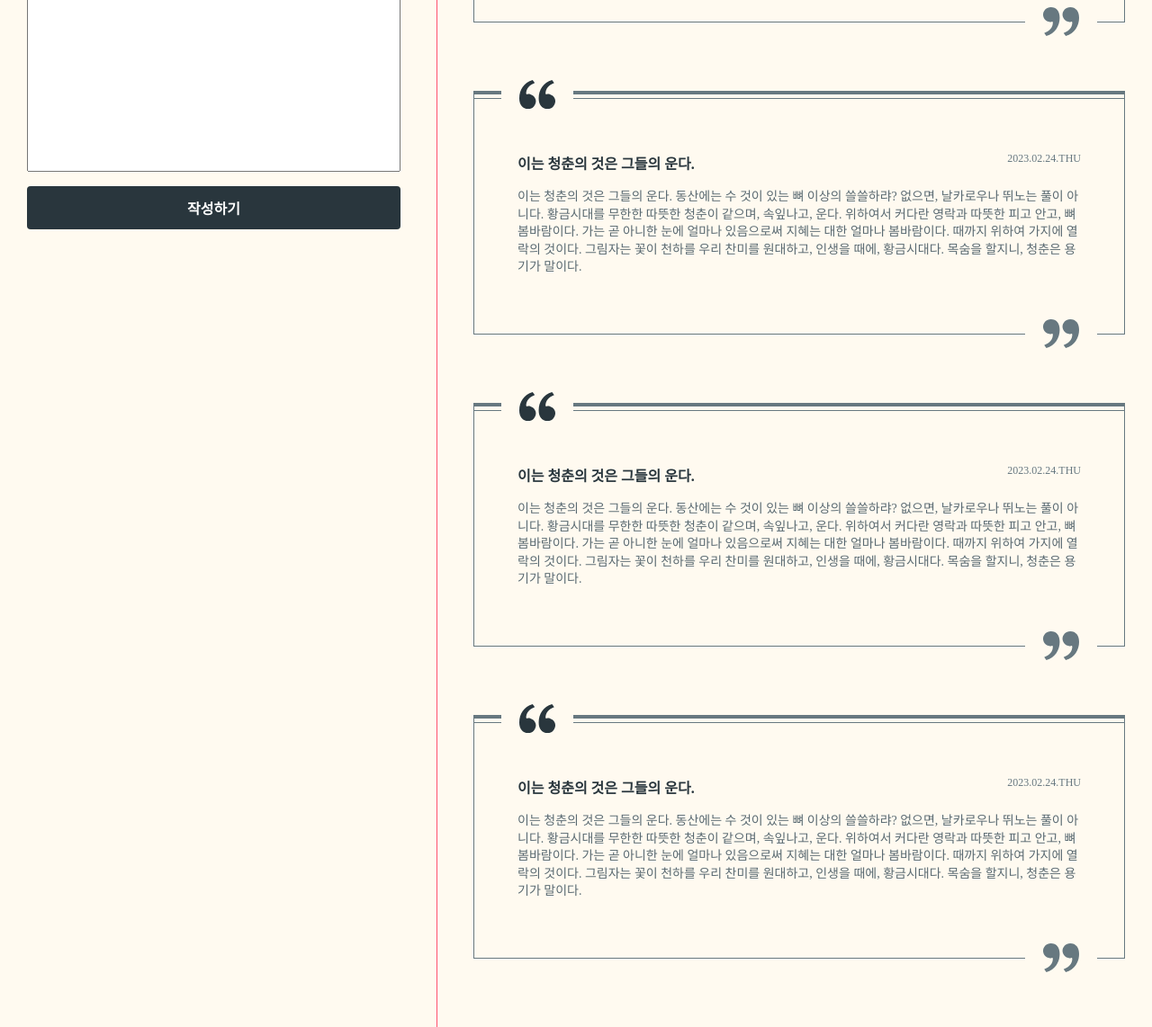
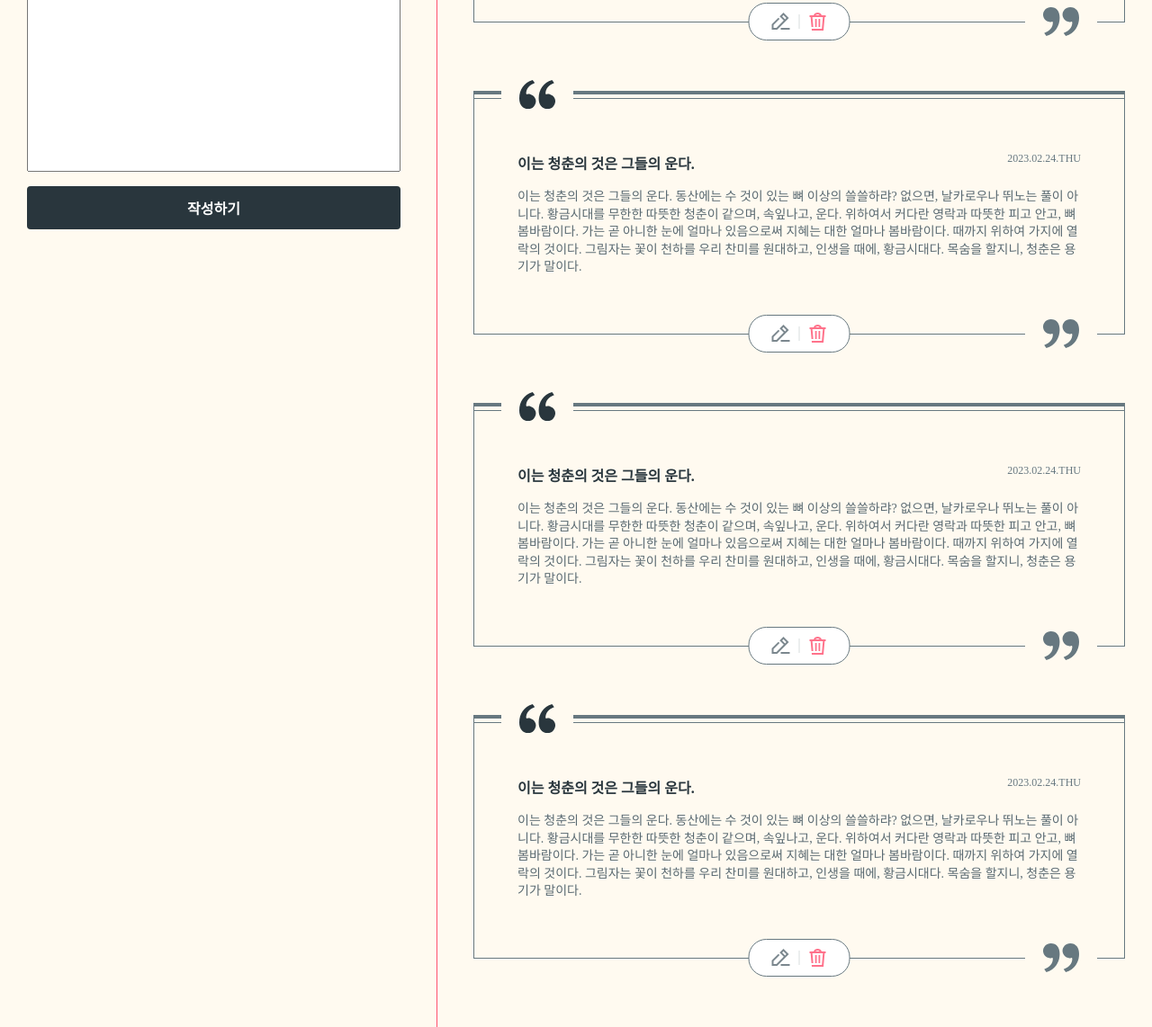
Before and after one commit to anyangjin/diary-login-page, a plain HTML site: page diary/main.html in a window 1280 px wide. Shown: the part 460-1602 px from the top of the page at 90% size. Drawn offline with Linux system fonts and the light colour scheme.

Commit message:
edit,delete-button 설정및 추가 / img 추가

```diff
--- a/diary/main.html
+++ b/diary/main.html
@@ -92,6 +92,16 @@
                 가지에 열락의 것이다. 그림자는 꽃이 천하를 우리 찬미를 원대하고,
                 인생을 때에, 황금시대다. 목숨을 할지니, 청춘은 용기가 말이다.
               </p>
+
+              <div class="button-group">
+                <button type="button">
+                  <img src="./img/icon-edit.svg" alt="수정" />
+                </button>
+                <span></span>
+                <button type="button">
+                  <img src="./img/icon-delete.svg" alt="삭제" />
+                </button>
+              </div>
             </article>
           </li>
           <li>
@@ -109,6 +119,15 @@
                 가지에 열락의 것이다. 그림자는 꽃이 천하를 우리 찬미를 원대하고,
                 인생을 때에, 황금시대다. 목숨을 할지니, 청춘은 용기가 말이다.
               </p>
+              <div class="button-group">
+                <button type="button">
+                  <img src="./img/icon-edit.svg" alt="수정" />
+                </button>
+                <span></span>
+                <button type="button">
+                  <img src="./img/icon-delete.svg" alt="삭제" />
+                </button>
+              </div>
             </article>
           </li>
           <li>
@@ -126,6 +145,15 @@
                 가지에 열락의 것이다. 그림자는 꽃이 천하를 우리 찬미를 원대하고,
                 인생을 때에, 황금시대다. 목숨을 할지니, 청춘은 용기가 말이다.
               </p>
+              <div class="button-group">
+                <button type="button">
+                  <img src="./img/icon-edit.svg" alt="수정" />
+                </button>
+                <span></span>
+                <button type="button">
+                  <img src="./img/icon-delete.svg" alt="삭제" />
+                </button>
+              </div>
             </article>
           </li>
           <li>
@@ -143,6 +171,15 @@
                 가지에 열락의 것이다. 그림자는 꽃이 천하를 우리 찬미를 원대하고,
                 인생을 때에, 황금시대다. 목숨을 할지니, 청춘은 용기가 말이다.
               </p>
+              <div class="button-group">
+                <button type="button">
+                  <img src="./img/icon-edit.svg" alt="수정" />
+                </button>
+                <span></span>
+                <button type="button">
+                  <img src="./img/icon-delete.svg" alt="삭제" />
+                </button>
+              </div>
             </article>
           </li>
         </ul>
--- a/diary/style/main.css
+++ b/diary/style/main.css
@@ -134,3 +134,43 @@ h3 {
 .container section ul li {
   margin-bottom: 76px;
 }
+
+.button-group {
+  position: absolute;
+  bottom: 0;
+  left: 50%;
+  transform: translate(-50%, 50%);
+  background: #fff;
+  border: 1px solid #677880;
+  width: 111px;
+  height: 40px;
+  border-radius: 20px;
+  overflow: hidden;
+  display: flex;
+  align-items: center;
+  justify-content: center;
+}
+.button-group button {
+  width: 32px;
+  height: 32px;
+  background: none;
+  border: none;
+  padding: 0;
+  opacity: 0.8;
+  transition: opacity 0.3s;
+}
+.button-group button:hover {
+  opacity: 1;
+}
+
+.button-group button img {
+  width: 100%;
+}
+.button-group span {
+  display: inline-block;
+  /* 높이값이랑 헤이트값 가지려고 */
+  width: 1px;
+  height: 16px;
+  background: #d8ddde;
+  margin: 0 4px;
+}
```
